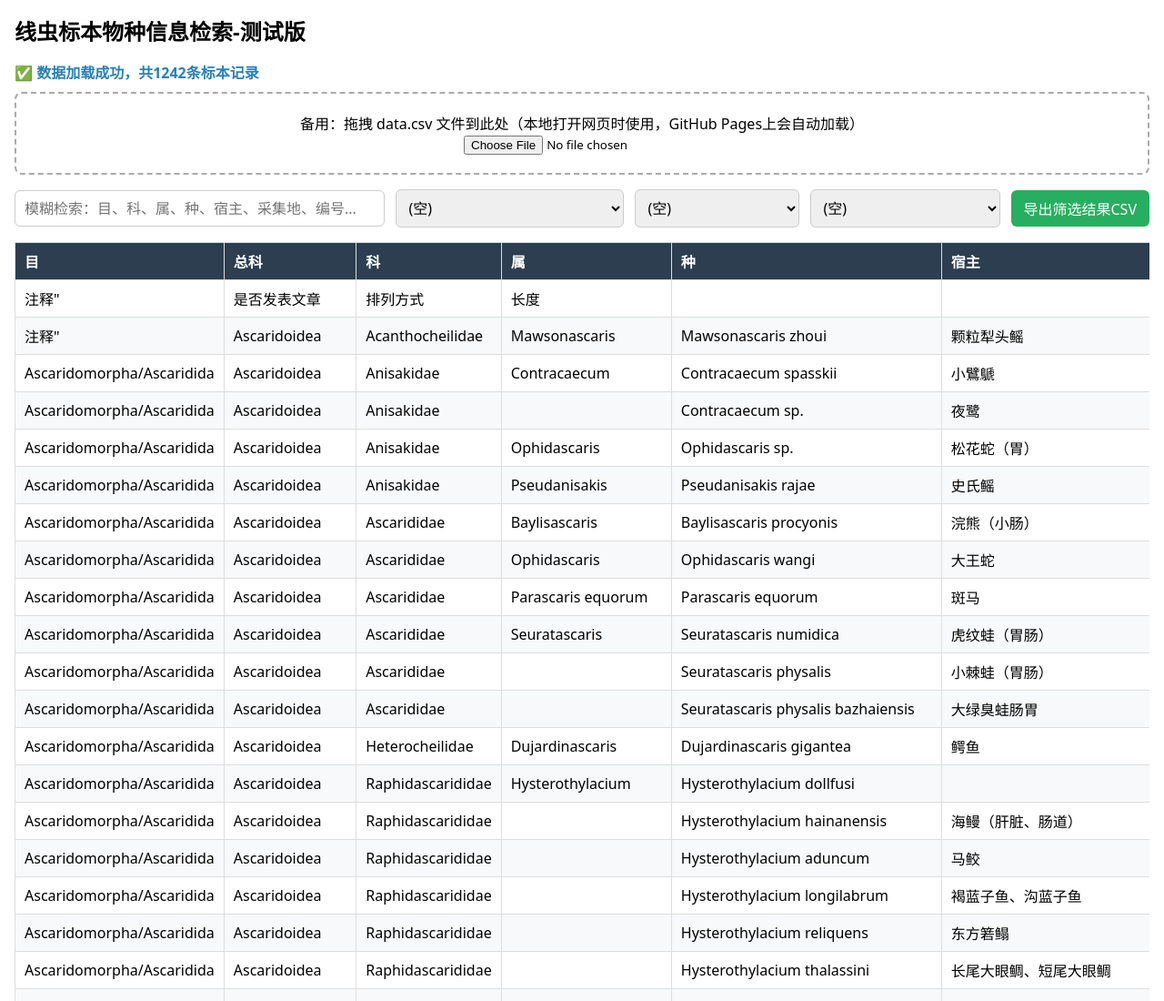
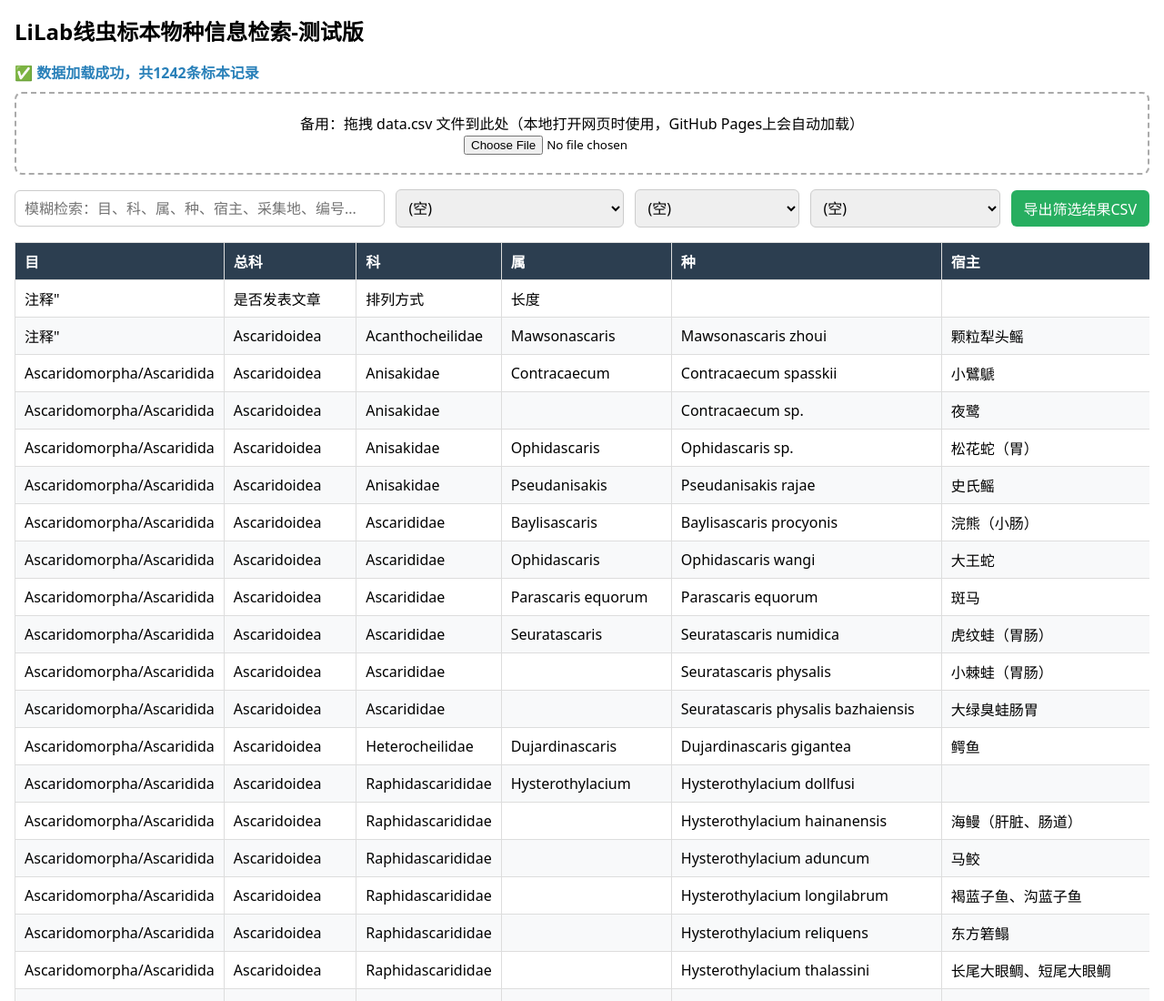
Before and after one commit to connshaojunzhang/nematode-db, a plain HTML site: page index.html in a window 1280 px wide. Shown: the top 1100 px of the page at 91% size. Drawn offline with Linux system fonts and the light colour scheme.

Commit message:
Update title and header text in index.html

```diff
--- a/index.html
+++ b/index.html
@@ -3,7 +3,7 @@
 <head>
 <meta charset="UTF-8">
 <meta name="viewport" content="width=device-width, initial-scale=1.0">
-<title>线虫标本物种信息检索-测试版</title>
+<title>LiLab线虫标本物种信息检索-测试版</title>
 <style>
 *{box-sizing:border-box;font-family:system-ui, -apple-system, sans-serif;margin:0;padding:0}
 body{padding:16px;max-width:1800px;margin:0 auto}
@@ -32,7 +32,7 @@ tr:hover{background:#eef5fc}
 </style>
 </head>
 <body>
-<h1>线虫标本物种信息检索-测试版</h1>
+<h1>LiLab线虫标本物种信息检索-测试版</h1>
 <div id="statusTip" class="load-tip">正在自动加载 data.csv 数据……</div>
 
 <div class="upload-area" id="dropZone">
```
